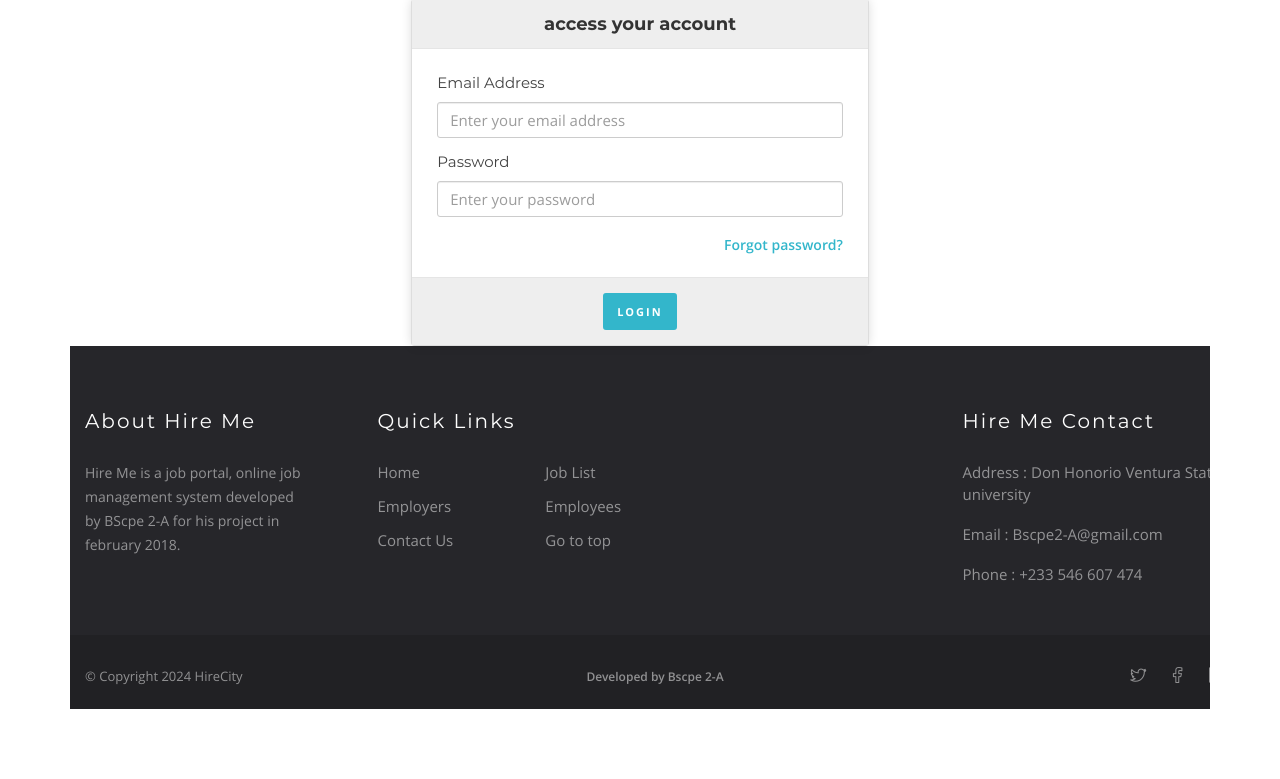
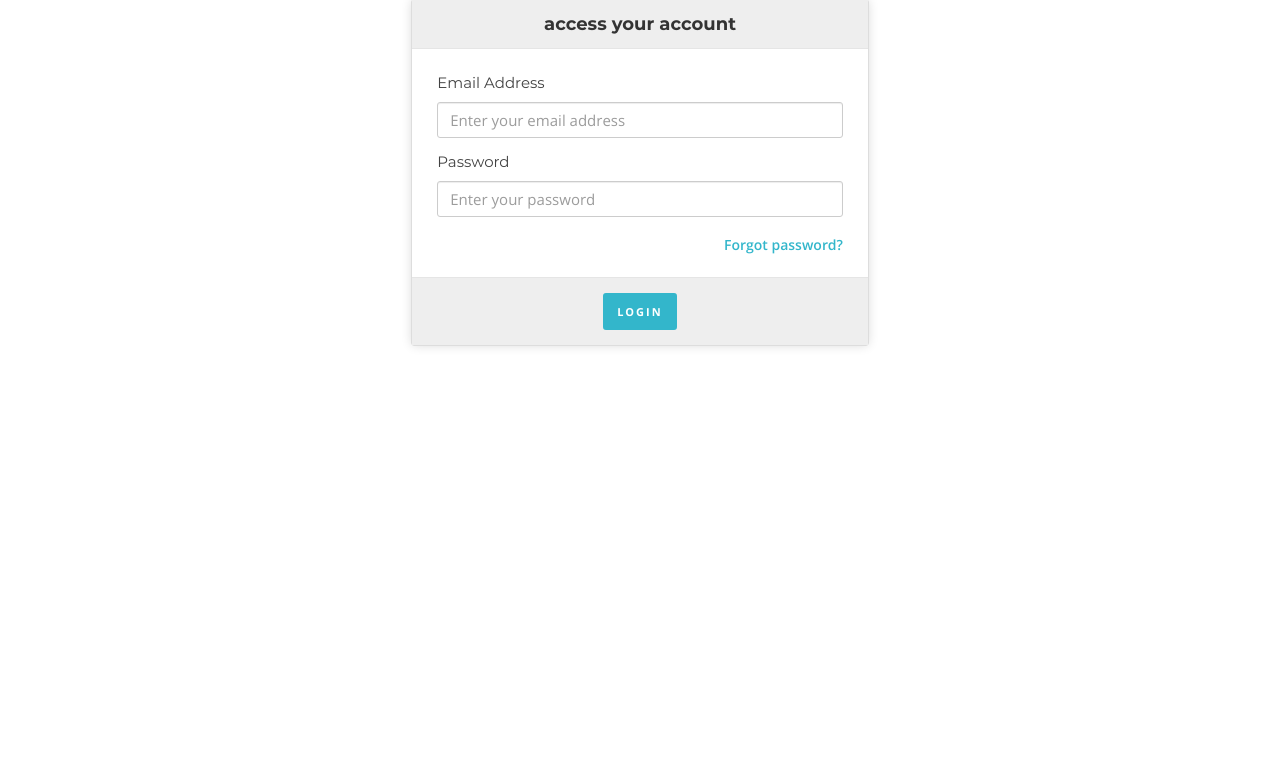
Before and after one commit to Lian-Cunanan/OnlineJobPortal, a PHP site: page /phpmail/login.php in a window 1280 px wide. Shown: the part 196-975 px from the top of the page. After the commit the page ends 544 px from the top, so only its background shows below. Run offline with PHP 8.4, Linux system fonts and the light colour scheme; some web fonts are replaced.

Commit message:
remove footer in log in to fix bug

```diff
--- a/System/login.php
+++ b/System/login.php
@@ -319,104 +319,6 @@ include 'constants/check-login.php';
 				</div>
 
 			</div>
-			<footer class="footer-wrapper">
-
-				<div class="main-footer">
-
-					<div class="container">
-
-						<div class="row">
-
-							<div class="col-sm-12 col-md-9">
-
-								<div class="row">
-
-									<div class="col-sm-6 col-md-4">
-
-										<div class="footer-about-us">
-											<h5 class="footer-title">About Hire Me</h5>
-											<p>Hire Me is a job portal, online job management system developed by BScpe 2-A for his project in february 2018.</p>
-
-										</div>
-
-									</div>
-
-									<div class="col-sm-6 col-md-5 mt-30-xs">
-										<h5 class="footer-title">Quick Links</h5>
-										<ul class="footer-menu clearfix">
-											<li><a href="./">Home</a></li>
-											<li><a href="job-list.php">Job List</a></li>
-											<li><a href="employers.php">Employers</a></li>
-											<li><a href="employees.php">Employees</a></li>
-											<li><a href="contact.php">Contact Us</a></li>
-											<li><a href="#">Go to top</a></li>
-
-										</ul>
-
-									</div>
-
-								</div>
-
-							</div>
-
-							<div class="col-sm-12 col-md-3 mt-30-sm">
-
-								<h5 class="footer-title">Hire Me Contact</h5>
-
-								<p>Address : Don Honorio Ventura State university</p>
-								<p>Email : <a href="Bscpe2-A@gmail.com">Bscpe2-A@gmail.com</a></p>
-								<p>Phone : <a href="tel:+233546607474">+233 546 607 474</a></p>
-
-
-							</div>
-
-
-						</div>
-
-					</div>
-
-				</div>
-
-				<div class="bottom-footer">
-
-					<div class="container">
-
-						<div class="row">
-
-							<div class="col-sm-4 col-md-4">
-
-								<p class="copy-right">&#169; Copyright <?php echo date('Y'); ?> HireCity </p>
-
-							</div>
-
-							<div class="col-sm-4 col-md-4">
-
-								<ul class="bottom-footer-menu">
-									<li><a >Developed by Bscpe 2-A</a></li>
-								</ul>
-
-							</div>
-
-							<div class="col-sm-4 col-md-4">
-								<ul class="bottom-footer-menu for-social">
-									<li><a href="<?php echo "$tw"; ?>"><i class="ri ri-twitter" data-toggle="tooltip" data-placement="top" title="twitter"></i></a></li>
-									<li><a href="<?php echo "$fb"; ?>"><i class="ri ri-facebook" data-toggle="tooltip" data-placement="top" title="facebook"></i></a></li>
-									<li><a href="<?php echo "$ig"; ?>"><i class="ri ri-instagram" data-toggle="tooltip" data-placement="top" title="instagram"></i></a></li>
-								</ul>
-							</div>
-
-						</div>
-
-					</div>
-
-				</div>
-
-			</footer>
-
-		</div>
-
-
-	</div>
 
 
 <div id="back-to-top">
```
